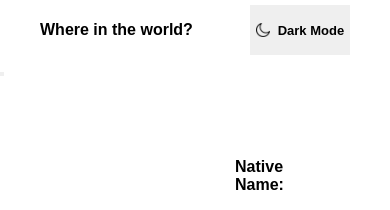
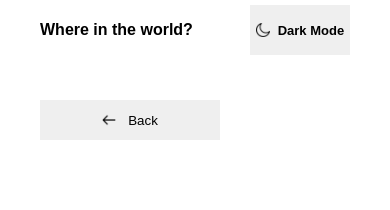
Before and after one commit to PrivDDOS/Rest-CountryApi-ThemeSwitch, an Angular app: page /info in a window 390 px wide. Shown: the top 210 px of the page. Built offline with nearby package versions, Linux system fonts and the light colour scheme.

Commit message:
adding Responsive CSS

```diff
--- a/src/app/components/home/home.css
+++ b/src/app/components/home/home.css
@@ -282,3 +282,28 @@ html, body {
 .context p {
     padding-bottom: 10px;
 }
+
+/* Responsive CSS */
+@media only screen and (max-width: 756px) {
+    .search-section {
+        display: flex;
+        justify-content: center;
+        align-items: center;
+        flex-direction: column;
+    }
+
+    .search-section .search-left {
+        padding-bottom: 20px;
+    }
+
+    .search-section .search-right {
+        padding-top: 20px;
+    }
+
+    #main {
+        display: flex;
+        justify-content: center;
+        align-items: center;
+        flex-direction: column;
+    }
+}
--- a/src/app/components/info/info.css
+++ b/src/app/components/info/info.css
@@ -90,14 +90,45 @@ html, body {
     font-weight: 600;
 }
 
-.search-section {
+.btn-container {
     width: 100%;
-    display: flex;
-    justify-content: space-between;
-    align-items: center;
     padding: 40px 40px 20px;
 }
 
+.btn-container button {
+    width: 180px;
+    height: 40px;
+    display: flex;
+    justify-content: center;
+    align-items: center;
+    border: none;
+    cursor: pointer;
+}
+
+#container.dark-mode .btn-container button {
+    background-color: hsl(209, 23%, 22%);
+    color: hsl(0, 100%, 100%);
+}
+
+.btn-container button span {
+    width: 16px;
+    height: 14px;
+    background-image: url('/assets/icon/back.png');
+    background-size: contain;
+    background-repeat: no-repeat;
+}
+
+#container.dark-mode .btn-container button span {
+    width: 16px;
+    height: 14px;
+    background-image: url('/assets/icon/back-white.png');
+    background-size: contain;
+    background-repeat: no-repeat;
+}
+
+.btn-container button p {
+    padding-left: 10px;
+}
 
 
 /* Main section */
@@ -128,7 +159,6 @@ html, body {
 
 .country .info-container {
     width: 50%;
-    height: 100vh;
     display: flex;
     flex-direction: column;
     padding: 40px;
--- a/src/app/components/info/info.html
+++ b/src/app/components/info/info.html
@@ -19,8 +19,11 @@
 
         <button
         routerLink="/"
-            type="button"
-            class="btn"></button>
+        type="button"
+            >
+            <span></span>
+            <p>Back</p>
+        </button>
 
     </div>
 
```
Also changed, not shown: src/assets/icon/back-white.png (added), src/assets/icon/back.png (added).
